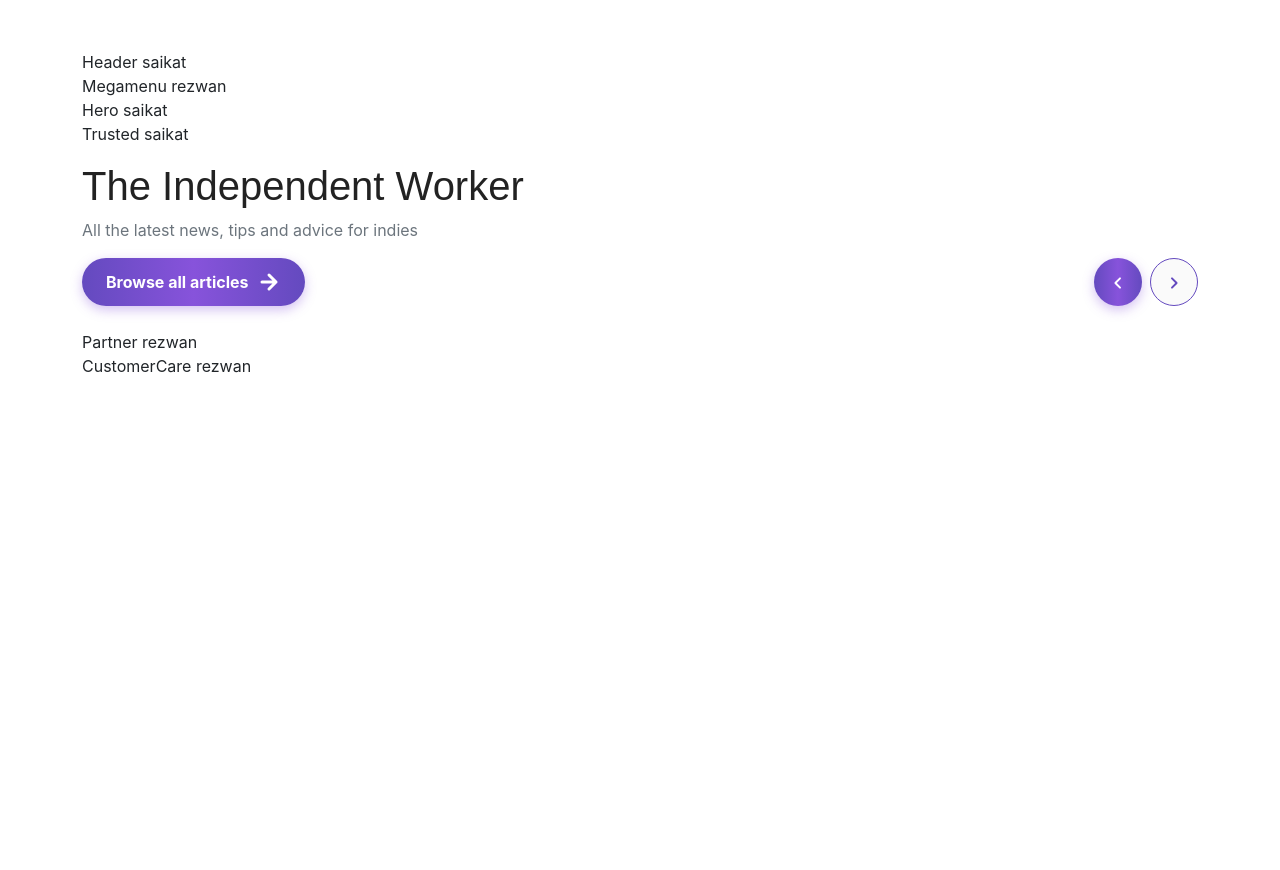
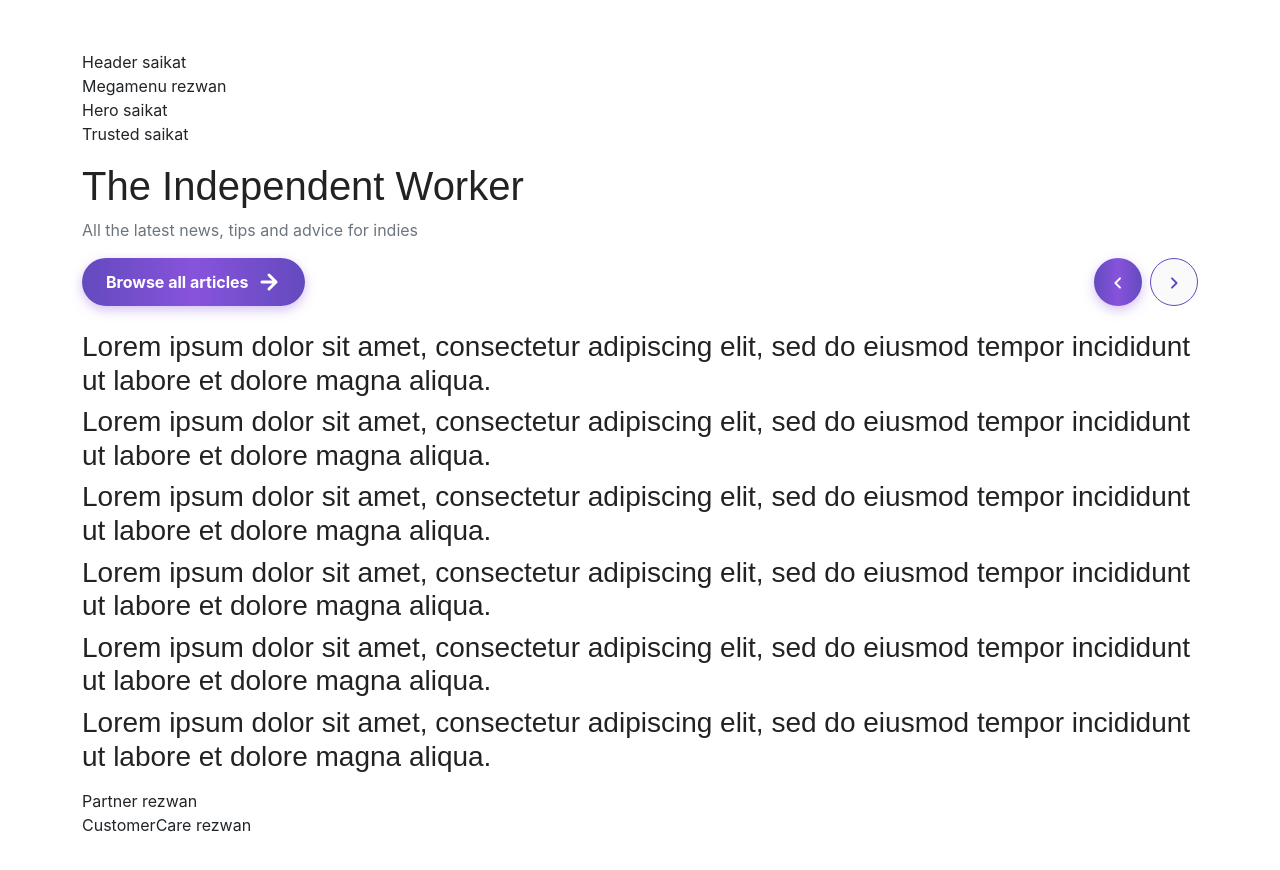
Before and after one commit to NahidOpedia/teamstudio, a Next.js app: page / in a window 1280 px wide. Shown: the top 870 px of the page. Before the commit the page ends 800 px from the top, so only its background shows below. Built offline with nearby package versions, Linux system fonts and the light colour scheme.

Commit message:
modify worker.tsx

```diff
--- a/component/Woker/Woker.tsx
+++ b/component/Woker/Woker.tsx
@@ -12,7 +12,7 @@ function Woker() {
       <p className="text-muted">All the latest news, tips and advice for indies</p>
       <ButtonGroup />
       {
-        slidesData.forEach(data =>
+        slidesData.map(data =>
           <MediaCard data={data} key={data.id} />
         )
       }
```
